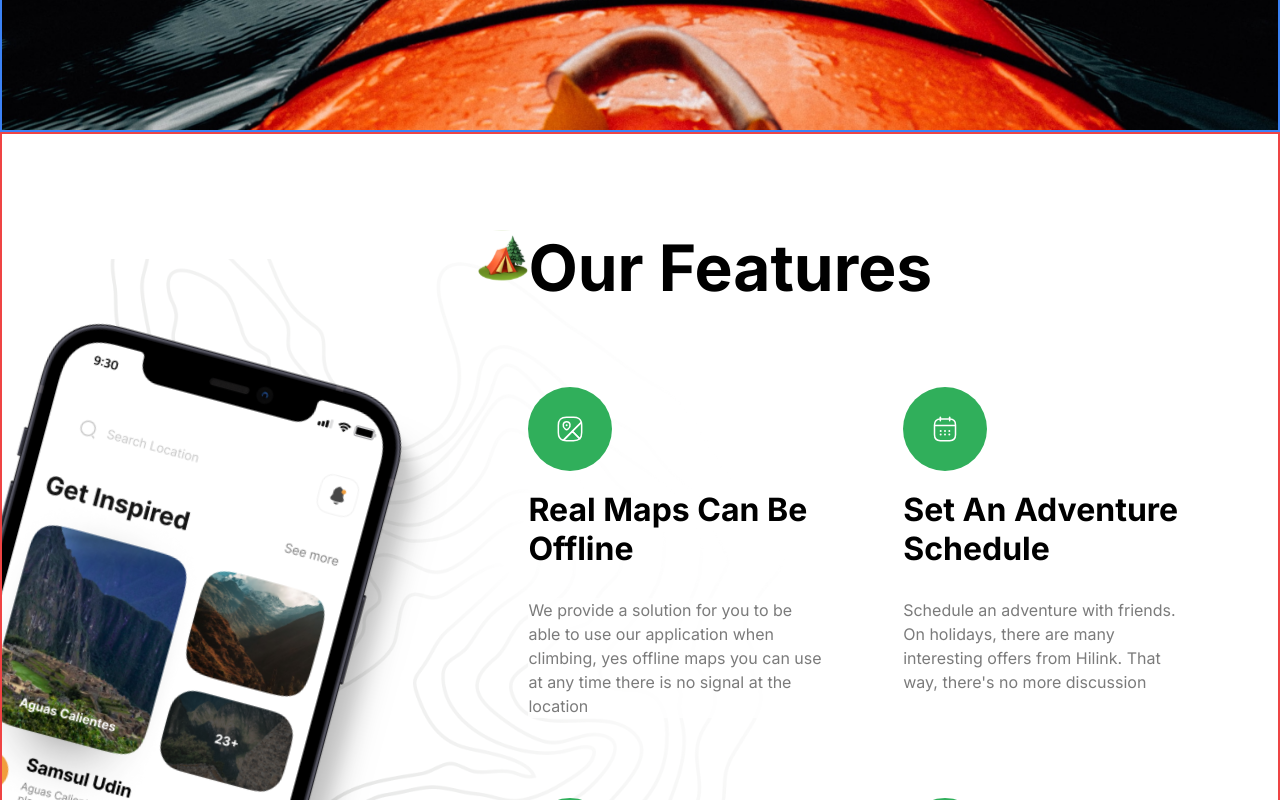
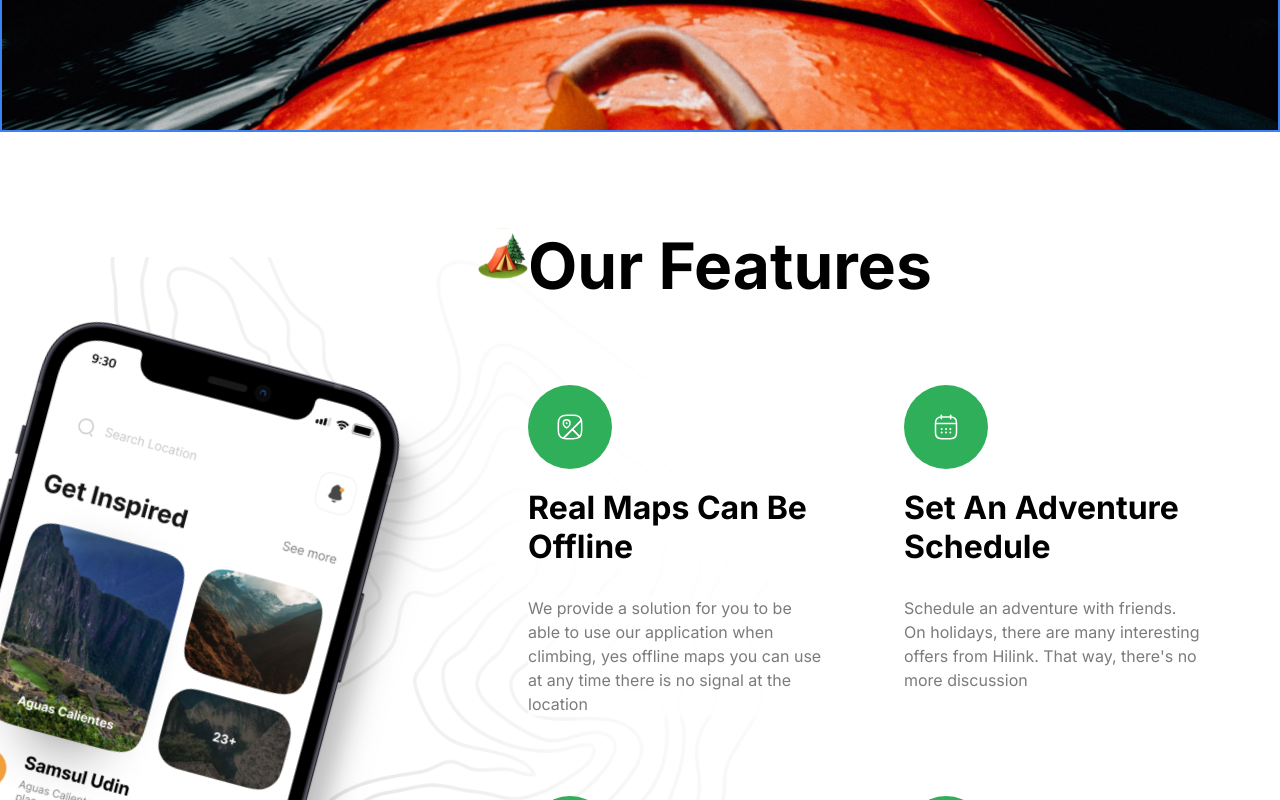
Before and after one commit to iamsyahirah/travel-app, a Next.js app: page / in a window 1280 px wide. Shown: the part 2540-3340 px from the top of the page. Built offline with nearby package versions, Linux system fonts and the light colour scheme.

Commit message:
fix: remove border red

```diff
--- a/components/Features.tsx
+++ b/components/Features.tsx
@@ -4,8 +4,8 @@ import { FEATURES } from "@/constants";
 
 const Features = () => {
     return (
-        <section className="border-2 border-red-500 flex-col flexCenter overflow-hidden bg-feature-bg bg-center bg-no-repeat py-24">
-            <div className="max-container padding-container relative w-full flex justify-end">
+        <section className="flex-col flexCenter overflow-hidden bg-feature-bg bg-center bg-no-repeat py-24">
+            < div className="max-container padding-container relative w-full flex justify-end" >
                 <div className="flex flex-1 lg:min-h-[900px]">
                     <Image
                         src="/phone.png"
@@ -38,8 +38,8 @@ const Features = () => {
                         ))}
                     </ul>
                 </div>
-            </div>
-        </section>
+            </div >
+        </section >
     )
 };
 
```
